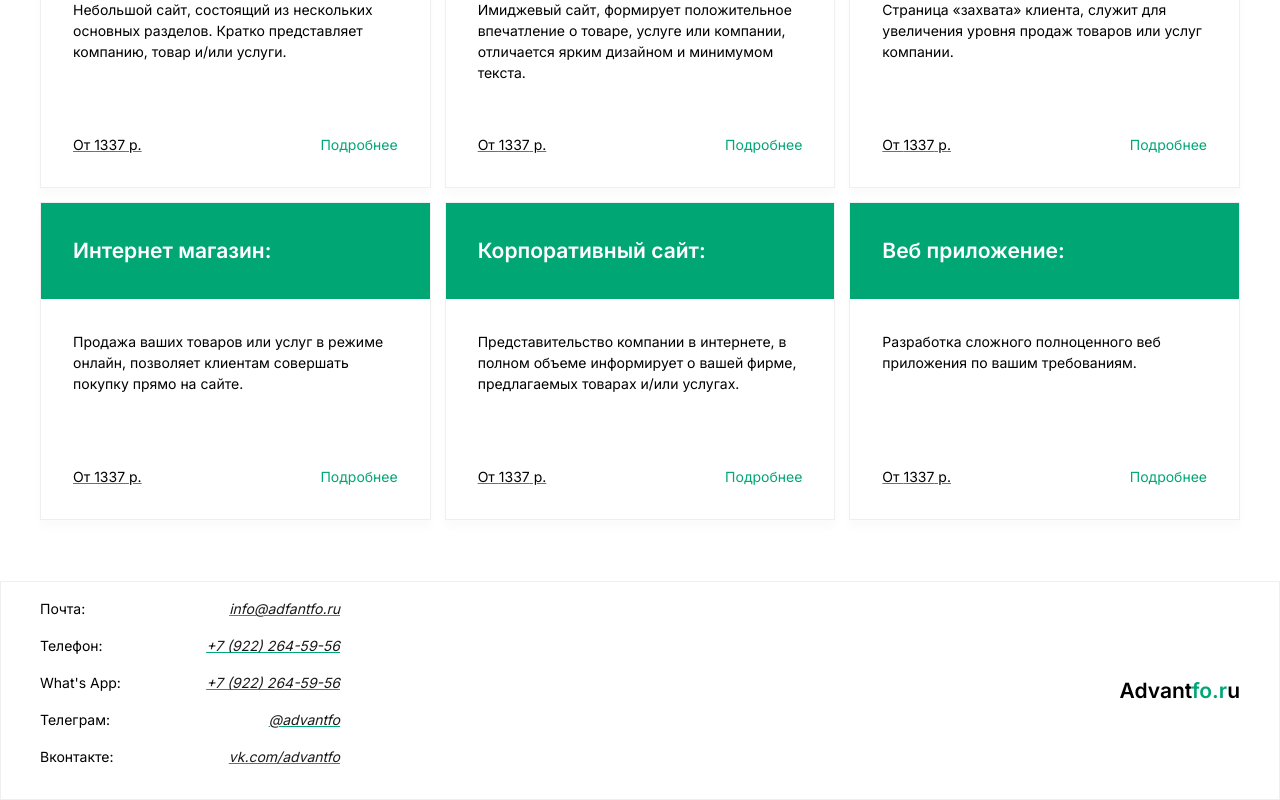
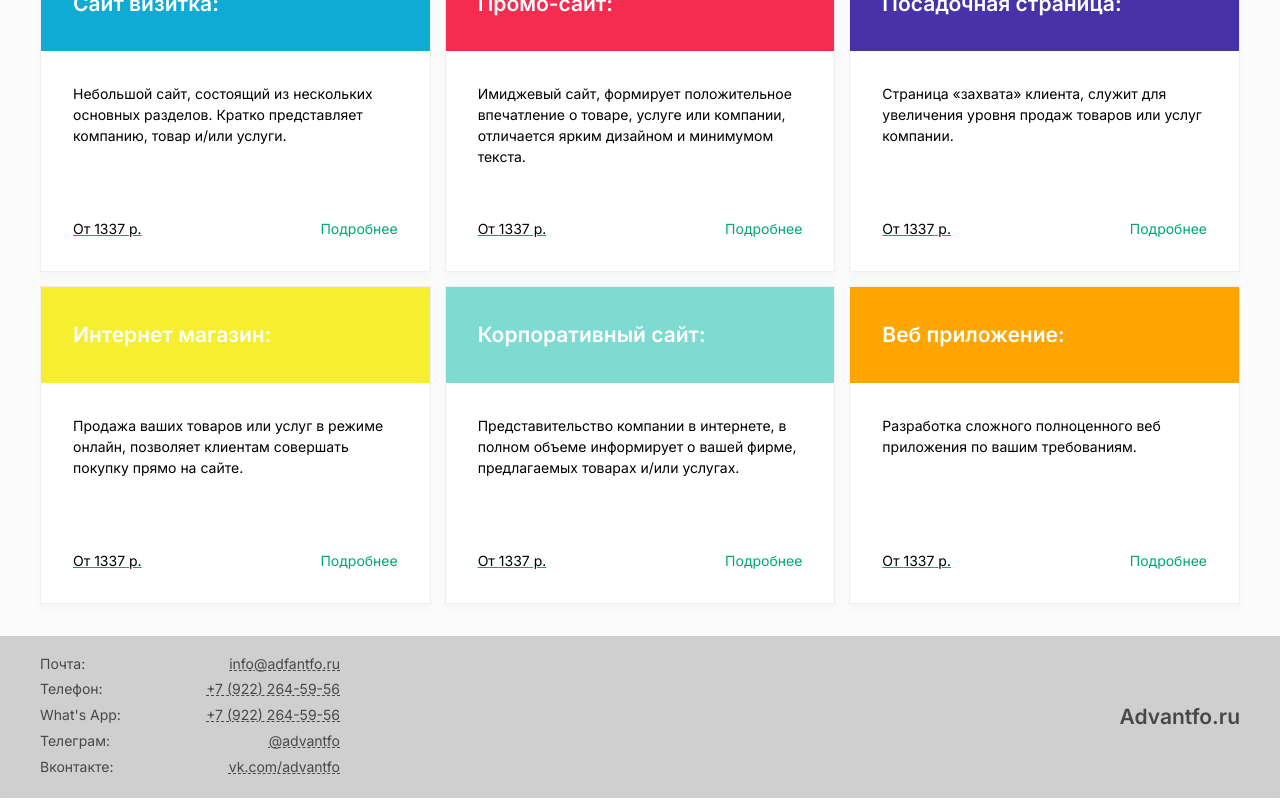
Before and after one commit to Alemy75/advantforu-client, a Next.js app: page / in a window 1280 px wide. Shown: the part 1039-1839 px from the top of the page. Built offline with nearby package versions, Linux system fonts and the light colour scheme.

Commit message:
Colors fix

```diff
--- a/package.json
+++ b/package.json
@@ -19,6 +19,7 @@
     "postcss": "8.4.23",
     "react": "18.2.0",
     "react-dom": "18.2.0",
+    "sass": "^1.62.1",
     "tailwindcss": "3.3.2",
     "typescript": "5.0.4"
   }
--- a/src/components/UI/product/index.tsx
+++ b/src/components/UI/product/index.tsx
@@ -6,12 +6,13 @@ interface Props {
     title: string
     description: string
     price: number
+    color: string
 }
 
 const Product: FC<Props> = (props) => {
     return (
-        <article className="products__item">
-            <div className="top">
+        <article className="products__item bg-white">
+            <div className="top" style={{background: props.color}} >
                 <h3>{props.title}:</h3>
             </div>
             <div className="text">
--- a/src/components/UI/products/index.tsx
+++ b/src/components/UI/products/index.tsx
@@ -8,37 +8,43 @@ let products = [
         id: 1,
         title: 'Сайт визитка',
         description: 'Небольшой сайт, состоящий из нескольких основных разделов. Кратко представляет компанию, товар и/или услуги.',
-        price: 1337
+        price: 1337,
+        color: '#0fabd4'
     },
     {
         id: 2,
         title: 'Промо-сайт',
         description: 'Имиджевый сайт, формирует положительное впечатление о товаре, услуге или компании, отличается ярким дизайном и минимумом текста.',
-        price: 1337
+        price: 1337,
+        color: '#f52c50'
     },
     {
         id: 3,
         title: 'Посадочная страница',
         description: 'Страница «захвата» клиента, служит для увеличения уровня продаж товаров или услуг компании.',
-        price: 1337
+        price: 1337,
+        color: '#4832aa'
     },
     {
         id: 4,
         title: 'Интернет магазин',
         description: 'Продажа ваших товаров или услуг в режиме онлайн, позволяет клиентам совершать покупку прямо на сайте.',
-        price: 1337
+        price: 1337,
+        color: '#f5ef2f'
     },
     {
         id: 5,
         title: 'Корпоративный сайт',
         description: 'Представительство компании в интернете, в полном объеме информирует о вашей фирме, предлагаемых товарах и/или услугах.',
-        price: 1337
+        price: 1337,
+        color: '#7ddbd1'
     },
     {
         id: 6,
         title: 'Веб приложение',
         description: 'Разработка сложного полноценного веб приложения по вашим требованиям.',
-        price: 1337
+        price: 1337,
+        color: 'orange'
     },
 ]
 
@@ -56,6 +62,7 @@ const Products = (props: Props) => {
                             title={product.title}
                             description={product.description}
                             price={product.price}
+                            color={product.color}
                         />)
                     }
                 </div>
--- a/src/components/screens/posts/index.tsx
+++ b/src/components/screens/posts/index.tsx
@@ -5,6 +5,7 @@ import React from 'react'
 const Posts = () => {
 	return (
 		<Layout>
+			<section className='min-h-[90vh]'>
 				<div className="container">
 					<h2 className="mt-8 mb-0">Посты</h2>
 					<span className='text-xs'>
@@ -13,6 +14,7 @@ const Posts = () => {
 					</span>
 
 				</div>
+			</section>
 		</Layout>
 	)
 }
--- a/src/styles/sass/_global.scss
+++ b/src/styles/sass/_global.scss
@@ -28,7 +28,7 @@ ul {
     display: block;
     padding: 0;
     font-size: 1em;
-    margin-bottom: 1rem;
+    margin-bottom: 0.3rem;
   }
 }
 
--- a/src/styles/sass/components/_footer.scss
+++ b/src/styles/sass/components/_footer.scss
@@ -1,8 +1,22 @@
 @import "../vars";
 
 .footer {
+  background-color: rgb(207, 207, 207);
+  color: rgb(72, 72, 72);
   border: 1px solid #cccccc50;
   padding: 1rem 0;
+  & .a {
+    color: rgb(72, 72, 72);
+    text-decoration: underline 1px dashed rgb(72, 72, 72);
+    font-style: normal;
+  }
+
+  & h3 {
+    color: rgb(72, 72, 72);
+    & span {
+      color:rgb(72, 72, 72)
+    }
+  }
   &__wrap {
     display: flex;
     justify-content: space-between;
--- a/src/styles/sass/components/_header.scss
+++ b/src/styles/sass/components/_header.scss
@@ -1,5 +1,5 @@
 .header {
-  min-height: 80vh;
+  min-height: 90vh;
   border-bottom: 1px solid #cccccc50;
   &__wrap {
     display: flex;
--- a/src/styles/sass/components/_products.scss
+++ b/src/styles/sass/components/_products.scss
@@ -1,9 +1,9 @@
 @import '../vars';
 
 .products {
+  background-color: #bfbfbf10;
   min-height: 100vh;
-  margin-top: 2em;
-  margin-bottom: 2rem;
+  padding: 2rem 0;
   &__wrap {
     display: grid;
     grid-template-columns: repeat(3, 1fr);
```
Also changed, not shown: 1 other file (tests, documents, lock files or other folders). Lines whose indentation alone changed are shown as unchanged.
